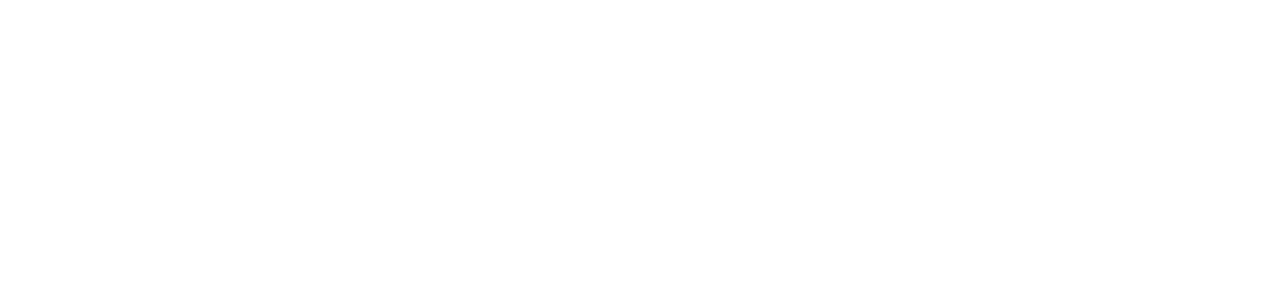
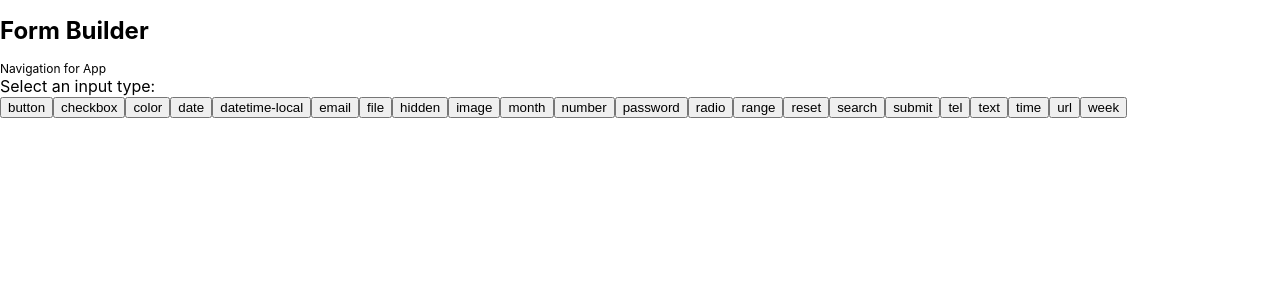
Before and after one commit to IsItJeff/form-builder, a React (Create React App) app: page / in a window 1280 px wide. Shown: the top 300 px of the page. Built offline with nearby package versions, Linux system fonts and the light colour scheme.

Commit message:
added input button options

```diff
--- a/src/App.js
+++ b/src/App.js
@@ -1,8 +1,12 @@
 import './App.css';
+import HeaderContainer from './components/header/HeaderContainer';
+import MainContainer from './components/main/MainContainer';
 
 function App() {
   return (
     <div className="App">
+      <HeaderContainer />
+      <MainContainer />
     </div>
   );
 }
--- a/src/components/header/HeaderContainer.jsx
+++ b/src/components/header/HeaderContainer.jsx
@@ -0,0 +1,12 @@
+import NavContainer from "../nav/NavContainer";
+
+const HeaderContainer = () => {
+    return(
+        <header>
+            <h1>Form Builder</h1>
+            <NavContainer />
+        </header>
+    )
+}
+
+export default HeaderContainer;
--- /dev/null
+++ b/src/components/inputOptions/InputOptionContainer.jsx
@@ -0,0 +1,43 @@
+
+const InputOptionContainer = () => {
+    const inputTypes = [
+        {type:"button"},
+        {type:"checkbox"},
+        {type:"color"},
+        {type:"date"},
+        {type:"datetime-local"},
+        {type:"email"},
+        {type:"file"},
+        {type:"hidden"},
+        {type:"image"},
+        {type:"month"},
+        {type:"number"},
+        {type:"password"},
+        {type:"radio"},
+        {type:"range"},
+        {type:"reset"},
+        {type:"search"},
+        {type:"submit"},
+        {type:"tel"},
+        {type:"text"},
+        {type:"time"},
+        {type:"url"},
+        {type:"week"}
+    ]
+
+    return(
+        <div>
+            <div>
+                Select an input type:
+            </div>
+            {inputTypes.map((input,index) => {
+                return(
+                    <button key={input.type}>
+                        {input.type}
+                    </button>
+            )})}
+        </div>
+    )
+}
+
+export default InputOptionContainer;
--- a/src/components/main/MainContainer.jsx
+++ b/src/components/main/MainContainer.jsx
@@ -0,0 +1,11 @@
+import InputOptionContainer from "../inputOptions/InputOptionContainer";
+
+const MainContainer = () => {
+    return (
+        <main>
+            <InputOptionContainer />
+        </main>
+    )
+}
+
+export default MainContainer;
--- a/src/components/nav/NavContainer.jsx
+++ b/src/components/nav/NavContainer.jsx
@@ -0,0 +1,9 @@
+const NavContainer = () =>{
+    return (
+        <nav>
+            Navigation for App
+        </nav>
+    )
+}
+
+export default NavContainer;
--- a/src/index.css
+++ b/src/index.css
@@ -11,3 +11,7 @@
   font-family: source-code-pro, Menlo, Monaco, Consolas, 'Courier New',
     monospace;
 }
+
+header{
+  font-size: 12px;
+}
```
Also changed, not shown: 1 other file (tests, documents, lock files or other folders).
